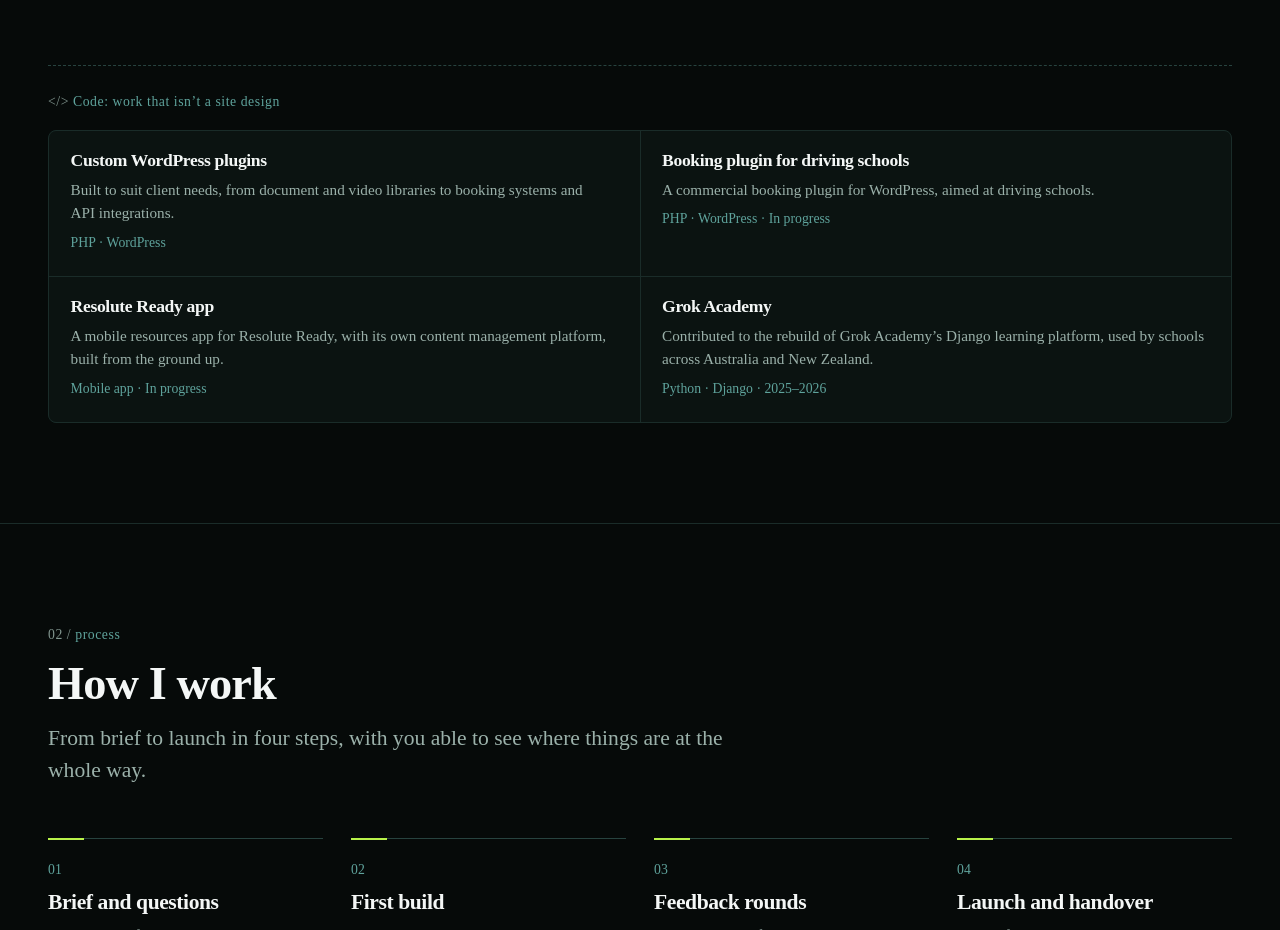
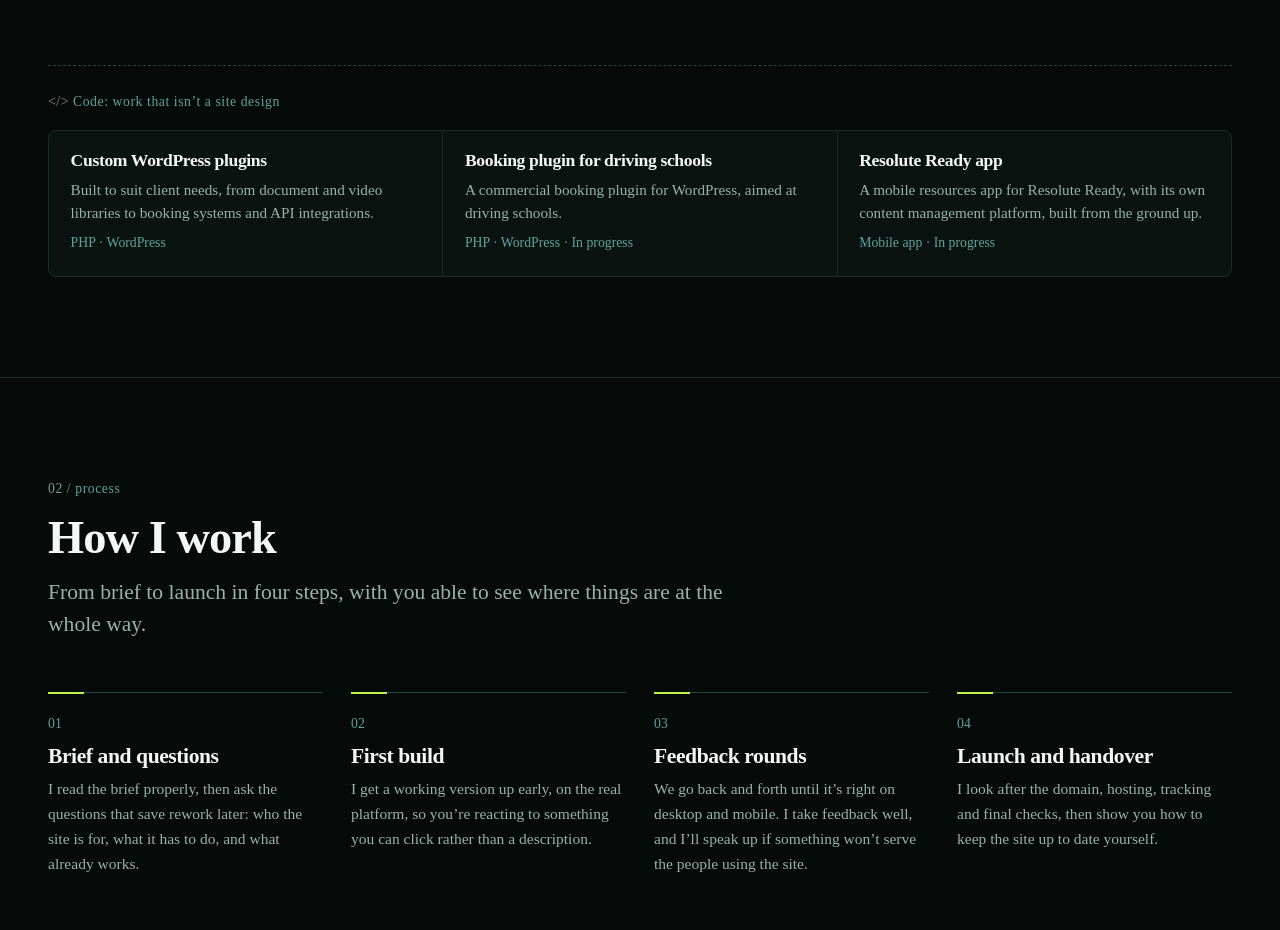
Before and after one commit to jjn7/jnot, an Astro site: page / in a window 1280 px wide. Shown: the part 2302-3232 px from the top of the page. Built offline with nearby package versions, Linux system fonts and the light colour scheme; Astro itself is replaced by a stand-in of ours.

Commit message:
Remove Grok Academy from the code strip

```diff
--- a/src/data/site.ts
+++ b/src/data/site.ts
@@ -84,11 +84,6 @@ export const codeWork = [
     body: 'A mobile resources app for Resolute Ready, with its own content management platform, built from the ground up.',
     tags: ['Mobile app', 'In progress'],
   },
-  {
-    title: 'Grok Academy',
-    body: 'Contributed to the rebuild of Grok Academy’s Django learning platform, used by schools across Australia and New Zealand.',
-    tags: ['Python', 'Django', '2025–2026'],
-  },
 ] as const;
 
 export const about = {
--- a/src/sections/Work.astro
+++ b/src/sections/Work.astro
@@ -120,7 +120,7 @@ const showHeads = groups.length > 1;
     overflow: hidden;
   }
   @media (min-width: 52em) {
-    .code-list { grid-template-columns: repeat(2, 1fr); }
+    .code-list { grid-template-columns: repeat(3, 1fr); }
   }
   .code-list li {
     display: grid;
```
